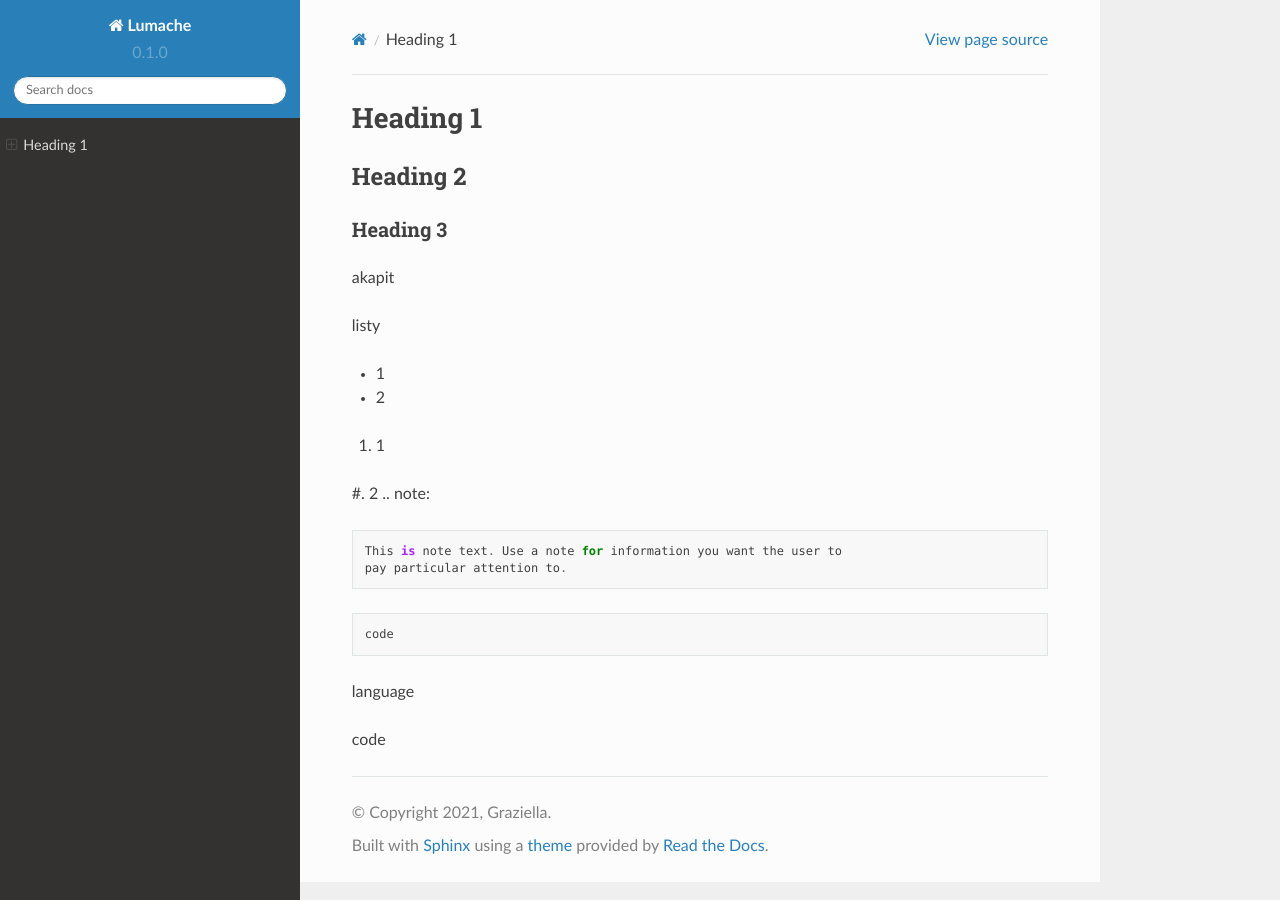
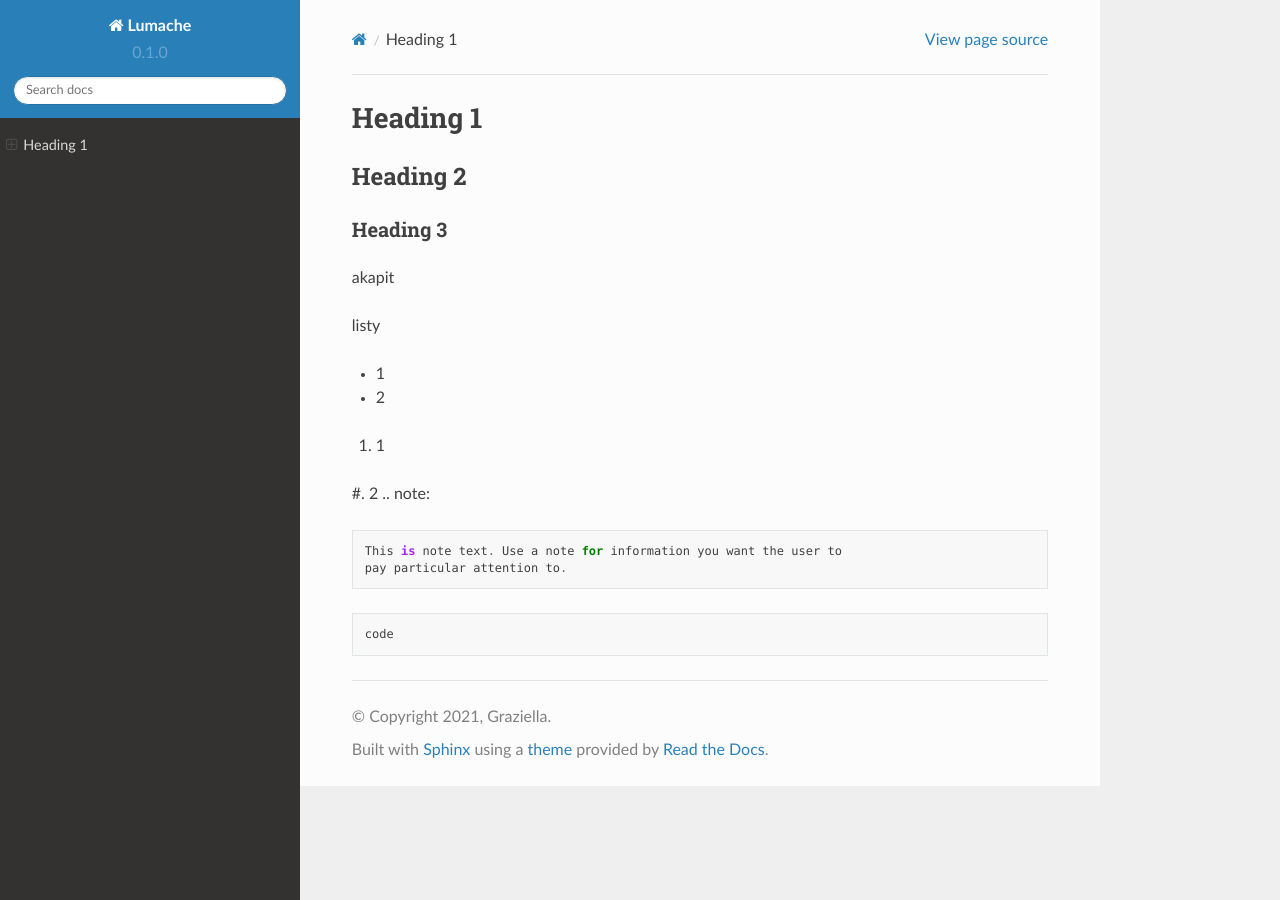
Before and after one commit to pawelprojext/zse-docs-pk3, a Sphinx documentation site: the page built from docs/source/index.rst, in a window 1280 px wide. Built offline with Sphinx 7.4.7 and the Read the Docs theme 2.0.0, drawn with Linux system fonts in a browser that asks for light colours.

Commit message:
Update index.rst

```diff
--- a/docs/source/index.rst
+++ b/docs/source/index.rst
@@ -21,10 +21,6 @@
    pay particular attention to.
 
 
-.. code-block:: language
+.. code-block:: HTML
 
    code
-
-.. line-block:: language
-
-   code
```
